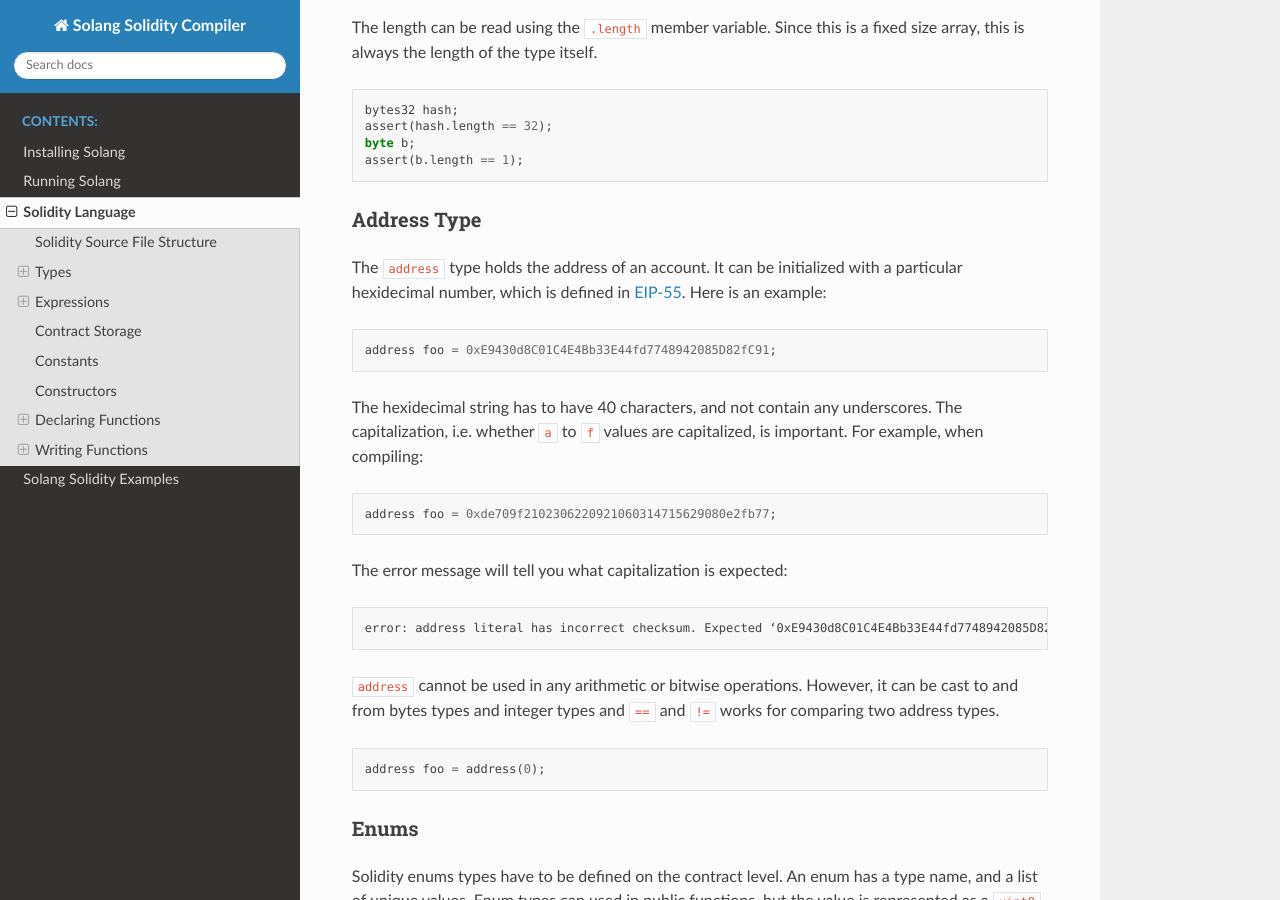
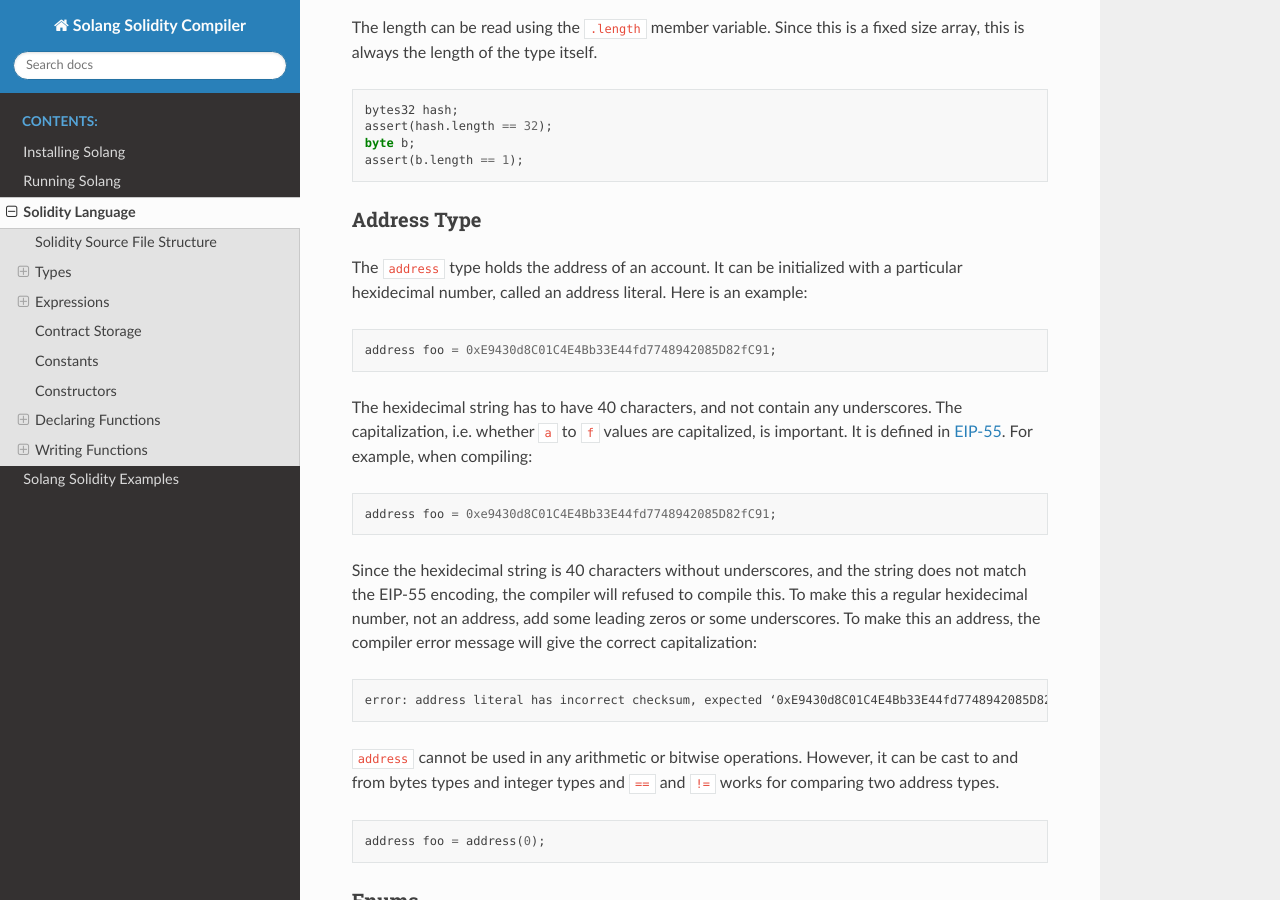
Before and after one commit to hyperledger-solang/solang, a Sphinx documentation site: the page built from docs/language.rst, in a window 1280 px wide and 900 px high, scrolled down 3487 px. Built offline with Sphinx 7.4.7 and the Read the Docs theme 2.0.0, drawn with Linux system fonts in a browser that asks for light colours.

Commit message:
Improve address literal documentation
Signed-off-by: Sean Young <sean@mess.org>

```diff
--- a/docs/language.rst
+++ b/docs/language.rst
@@ -177,25 +177,30 @@ Address Type
 ____________
 
 The ``address`` type holds the address of an account. It can be initialized with a particular
-hexidecimal number, which is defined in
-`EIP-55 <https://github.com/ethereum/EIPs/blob/master/EIPS/eip-55.md>`_. Here is an example:
+hexidecimal number, called an address literal. Here is an example:
 
 .. code-block:: javascript
 
   address foo = 0xE9430d8C01C4E4Bb33E44fd7748942085D82fC91;
 
-The hexidecimal string has to have 40 characters, and not contain any underscores. The capitalization,
-i.e. whether ``a`` to ``f`` values are capitalized, is important. For example, when compiling:
+The hexidecimal string has to have 40 characters, and not contain any underscores.
+The capitalization, i.e. whether ``a`` to ``f`` values are capitalized, is important.
+It is defined in
+`EIP-55 <https://github.com/ethereum/EIPs/blob/master/EIPS/eip-55.md>`_. For example,
+when compiling:
 
 .. code-block:: javascript
 
-  address foo = 0xde709f2102306220921060314715629080e2fb77;
+  address foo = 0xe9430d8C01C4E4Bb33E44fd7748942085D82fC91;
 
-The error message will tell you what capitalization is expected:
+Since the hexidecimal string is 40 characters without underscores, and the string does
+not match the EIP-55 encoding, the compiler will refused to compile this. To make this
+a regular hexidecimal number, not an address, add some leading zeros or some underscores.
+To make this an address, the compiler error message will give the correct capitalization:
 
 .. code-block:: none
 
-  error: address literal has incorrect checksum. Expected ‘0xE9430d8C01C4E4Bb33E44fd7748942085D82fC91’
+  error: address literal has incorrect checksum, expected ‘0xE9430d8C01C4E4Bb33E44fd7748942085D82fC91’
 
 ``address`` cannot be used in any arithmetic or bitwise operations. However, it can be cast to and from
 bytes types and integer types and ``==`` and ``!=`` works for comparing two address types.
```
Also changed, not shown: 2 other files.
